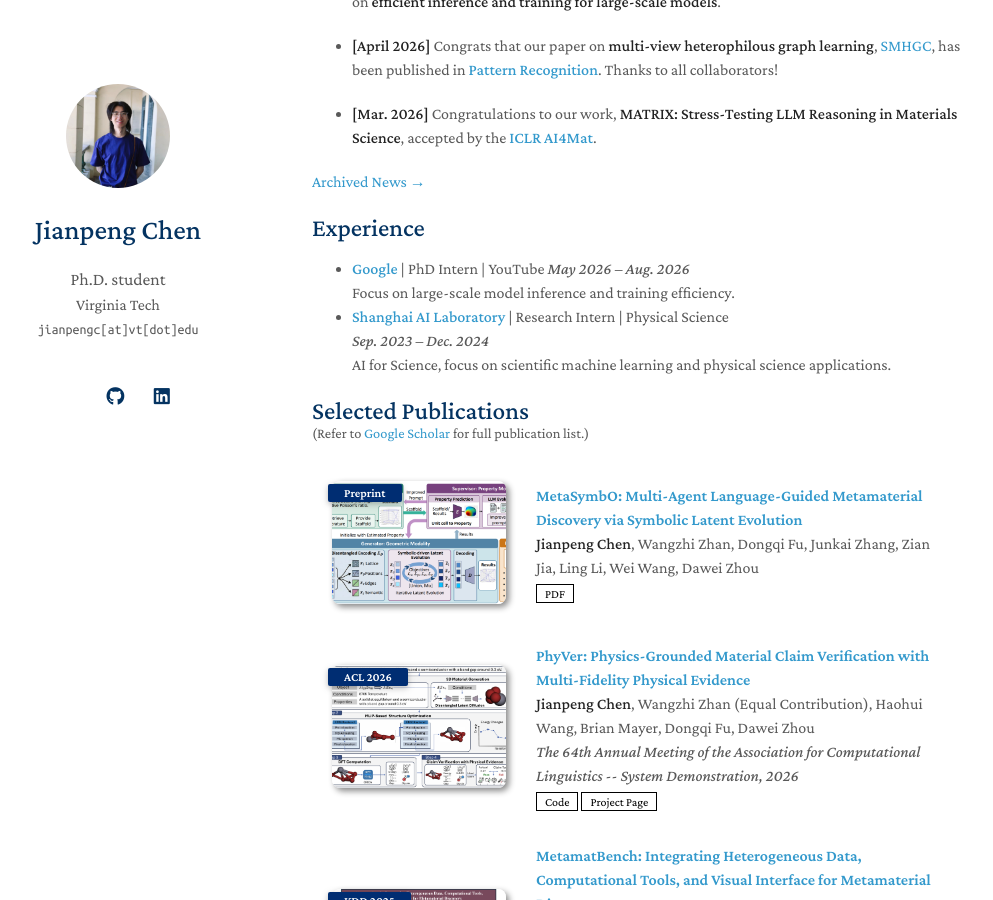
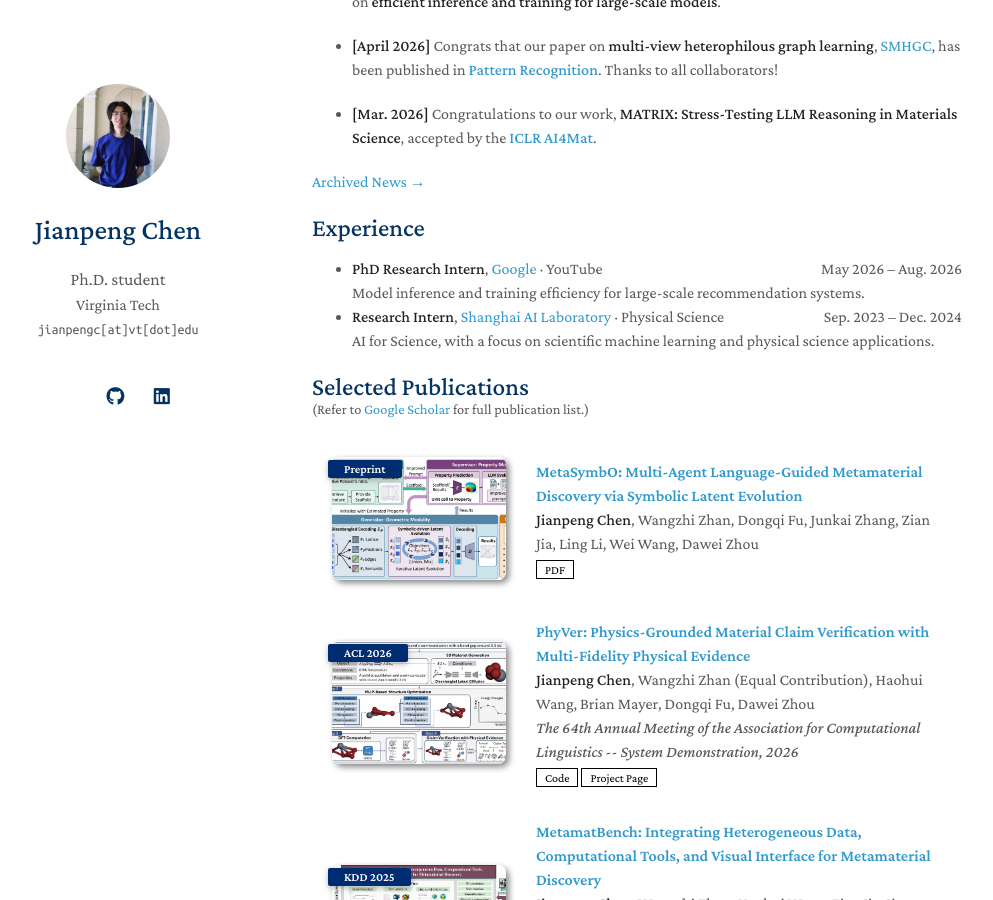
Before and after one commit to cjpcool/cjpcool.github.io, a Jekyll site: the page built from index.md, in a window 1280 px wide and 900 px high, scrolled down 861 px. Shown: the whole window, without its empty margins (158-1151 px from the left). Built offline with Jekyll 4.4.1, drawn with Linux system fonts in a browser that asks for light colours; a style sheet for code colours, icons or effects is not loaded; our own code applies the rules of GitHub Pages for plain Markdown files.

Commit message:
Update index.md

```diff
--- a/index.md
+++ b/index.md
@@ -29,13 +29,10 @@ Some major results are as follows:
 -->
 
 ## Experience
-- **[Google](https://www.google.com/)** \| PhD Intern \| YouTube
-  *May 2026 – Aug. 2026*
-  Focus on large-scale model inference and training efficiency.
-- **[Shanghai AI Laboratory](https://www.shlab.org.cn/)** \| Research Intern \| Physical Science
-  *Sep. 2023 – Dec. 2024*
-  AI for Science, focus on scientific machine learning and physical science applications.
-
+- **PhD Research Intern**, [Google](https://www.google.com/) · YouTube <span style="float: right;">May 2026 – Aug. 2026</span>
+  Model inference and training efficiency for large-scale recommendation systems.
+- **Research Intern**, [Shanghai AI Laboratory](https://www.shlab.org.cn/) · Physical Science <span style="float: right;">Sep. 2023 – Dec. 2024</span>
+  AI for Science, with a focus on scientific machine learning and physical science applications.
 {% include_relative _includes/publications.md %}
 
 
```
